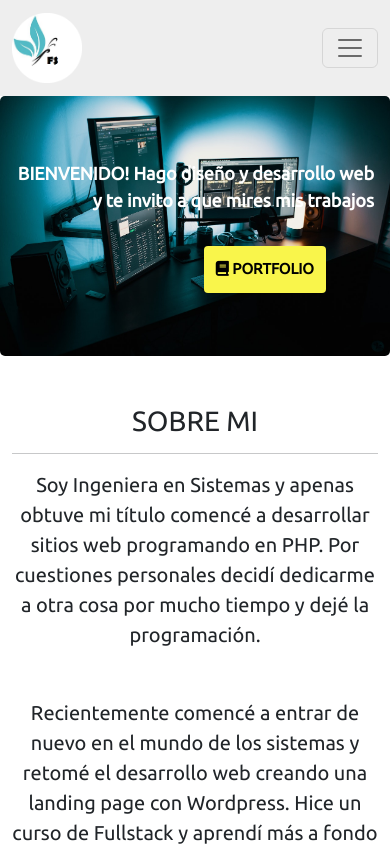
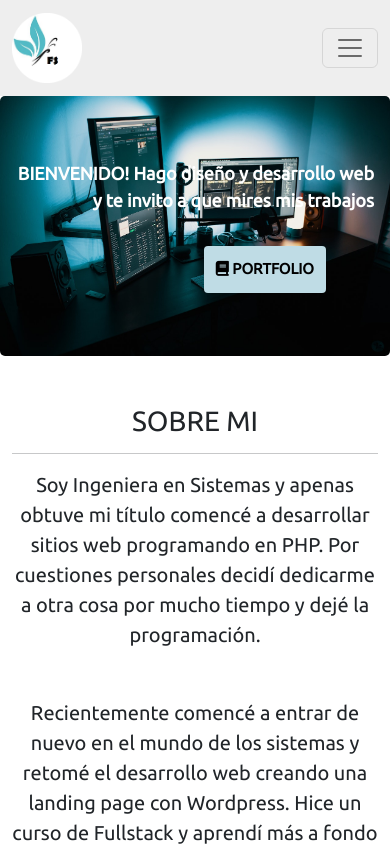
Before and after one commit to fernandasalica/PortfolioReact, a React (Create React App) app: page /Contact in a window 390 px wide. In both pictures the pointer is over the button "PORTFOLIO". Shown: the top 844 px of the page. Built offline with nearby package versions, Linux system fonts and the light colour scheme.

Commit message:
Cambio color boton en hover

```diff
--- a/src/css/style.css
+++ b/src/css/style.css
@@ -167,7 +167,7 @@ section.skills .item:nth-child(4) .progress-bar .progress {
   }
 
   .bg-button:hover {
-    background-color: #f9f54b;
+    background-color: #bfdce5;
     color: black;
   }
 
```
